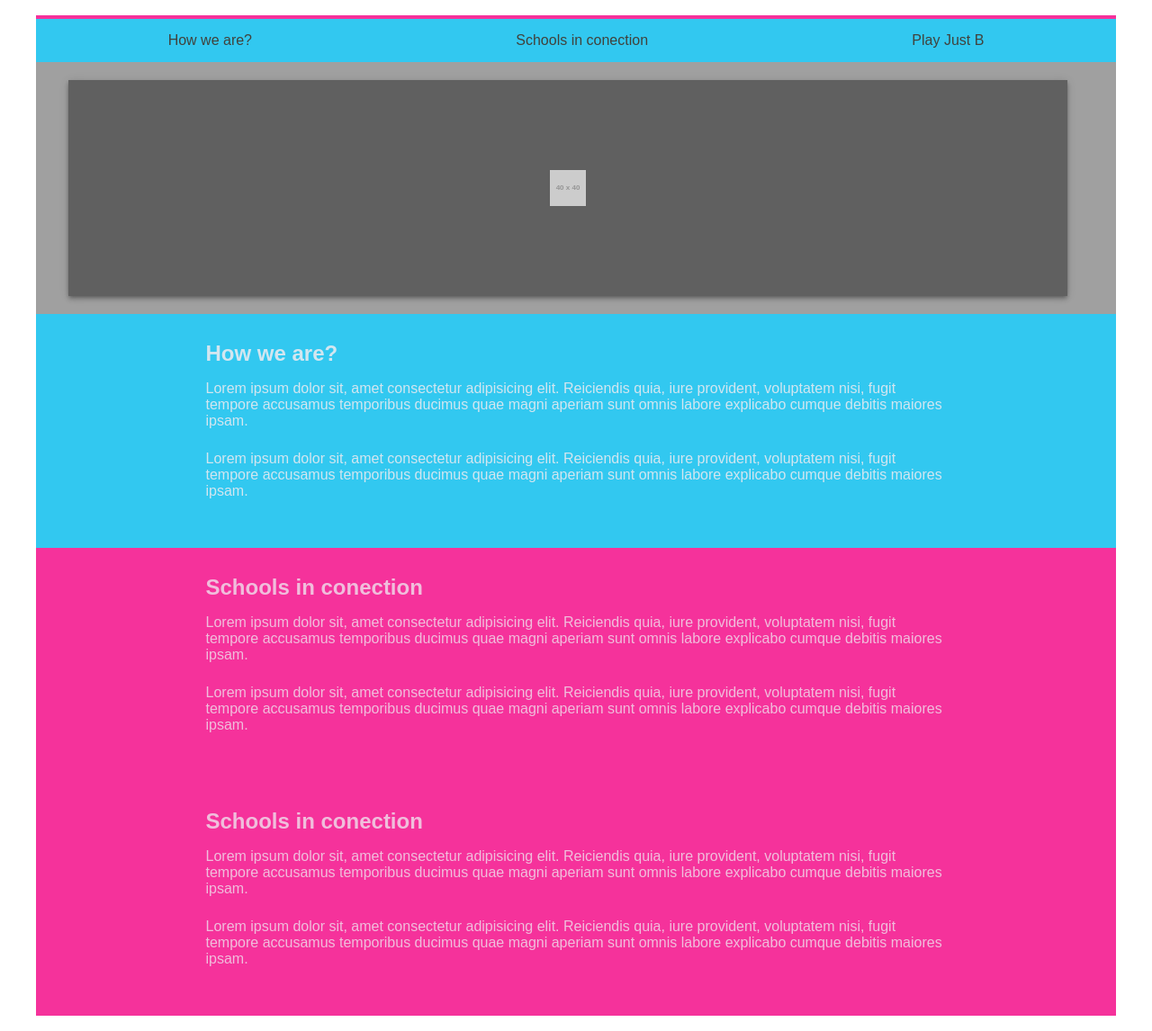
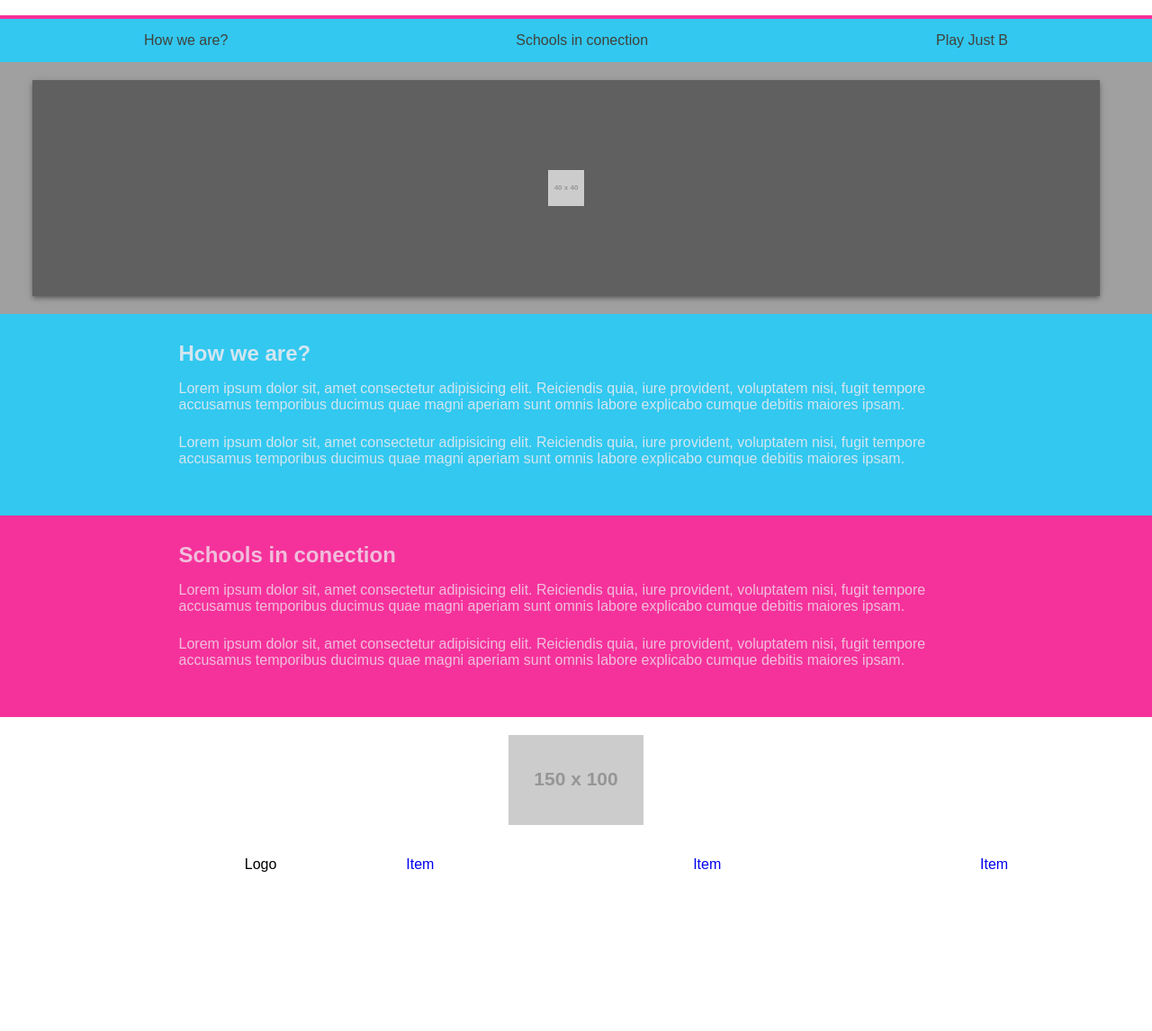
Before and after one commit to ejetzael/justB-dev, a plain HTML site: page index.html in a window 1280 px wide. Shown: the part 127-1273 px from the top of the page at 90% size. After the commit the page ends 1112 px from the top, so only its background shows below. Drawn offline with Linux system fonts and the light colour scheme; placeholder pictures from the web are drawn by us.

Commit message:
correccion en maxw de los contenedores

```diff
--- a/css/style.css
+++ b/css/style.css
@@ -38,3 +38,6 @@
 .z-depth-2 {
     box-shadow: 0 4px 5px 0 rgba(0,0,0,0.14), 0 1px 10px 0 rgba(0,0,0,0.12), 0 2px 4px -1px rgba(0,0,0,0.3)
 }
+.full {
+    max-width: 100% !important;
+}
--- a/index.html
+++ b/index.html
@@ -9,8 +9,8 @@
     <link rel="stylesheet" href="./css/style.css">
 </head>
 <body>
-    <header class="ed-container header-justb">
-        <div class="ed-container ed-item">
+    <header class="ed-container full header-justb">
+        <div class="ed-container full ed-item">
             <div class="ed-grid s-grid-3">
                 <div class="card m-center">
                     <img src="https://dummyimage.com/100x50/c0c3f0/fff.jpg&text=imagen" alt="" class="picfull">
@@ -24,22 +24,22 @@
             </div>
         </div>
     </header>
-    <aside class="ed-container mainmenu-justb">
+    <aside class="ed-container full mainmenu-justb">
         <ul class="ed-menu m-horizontal button-bar">
             <li><a href="#">How we are?</a></li>
             <li><a href="#">Schools in conection</a></li>
             <li><a href="#">Play Just B</a></li>
         </ul>
     </aside>
-    <main class="ed-container">
-        <article class="ed-container ed-item">
+    <main class="ed-container full">
+        <article class="ed-container full ed-item">
             <section class="ed-item vplayingcontent">
                 <div class="framevideo z-depth-2 s-95 s-block-center">
                     <img src="https://dummyimage.com/40x40/c0c3f0/fff.jpg&text=imagen" alt="" class="picfull s-block-center">
                 </div>
             </section>
         </article>
-        <article class="ed-container ed-item">
+        <article class="ed-container full ed-item">
             <section class="ed-item sec-howwejustb">
                 <div class="ed-item m-75 s-100 s-block-center">
                     <h2>How we are?</h2>
@@ -50,7 +50,7 @@
                 </div>
             </section>
         </article>
-        <article class="ed-container ed-item">
+        <article class="ed-container full ed-item">
             <section class="ed-item sec-schoolsjustb">
                 <div class="ed-item m-75 s-100 s-block-center">
                     <h2>Schools in conection</h2>
@@ -61,18 +61,7 @@
                 </div>
             </section>
         </article>
-        <article class="ed-container ed-item">
-            <section class="ed-item sec-schoolsjustb">
-                <div class="ed-item m-75 s-100 s-block-center">
-                    <h2>Schools in conection</h2>
-                    <div class="">
-                        <p>Lorem ipsum dolor sit, amet consectetur adipisicing elit. Reiciendis quia, iure provident, voluptatem nisi, fugit tempore accusamus temporibus ducimus quae magni aperiam sunt omnis labore explicabo cumque debitis maiores ipsam.</p>
-                        <p>Lorem ipsum dolor sit, amet consectetur adipisicing elit. Reiciendis quia, iure provident, voluptatem nisi, fugit tempore accusamus temporibus ducimus quae magni aperiam sunt omnis labore explicabo cumque debitis maiores ipsam.</p>
-                    </div>
-                </div>
-            </section>
-        </article>
-        <article class="ed-container">
+        <article class="ed-container full ed-item">
             <section class="ed-item">
                 <div class="sec-picjustb">
                     <img src="https://dummyimage.com/150x100/c0c3f0/fff.jpg&text=imagen" alt="" class="picfull s-block-center">
@@ -80,7 +69,7 @@
             </section>
         </article>
     </main>
-    <footer class="ed-container">
+    <footer class="ed-container full">
         <article class="ed-item">
             <ul class="ed-menu lg-right s-horizontal button-bar">
                 <li>Logo</li>
```
